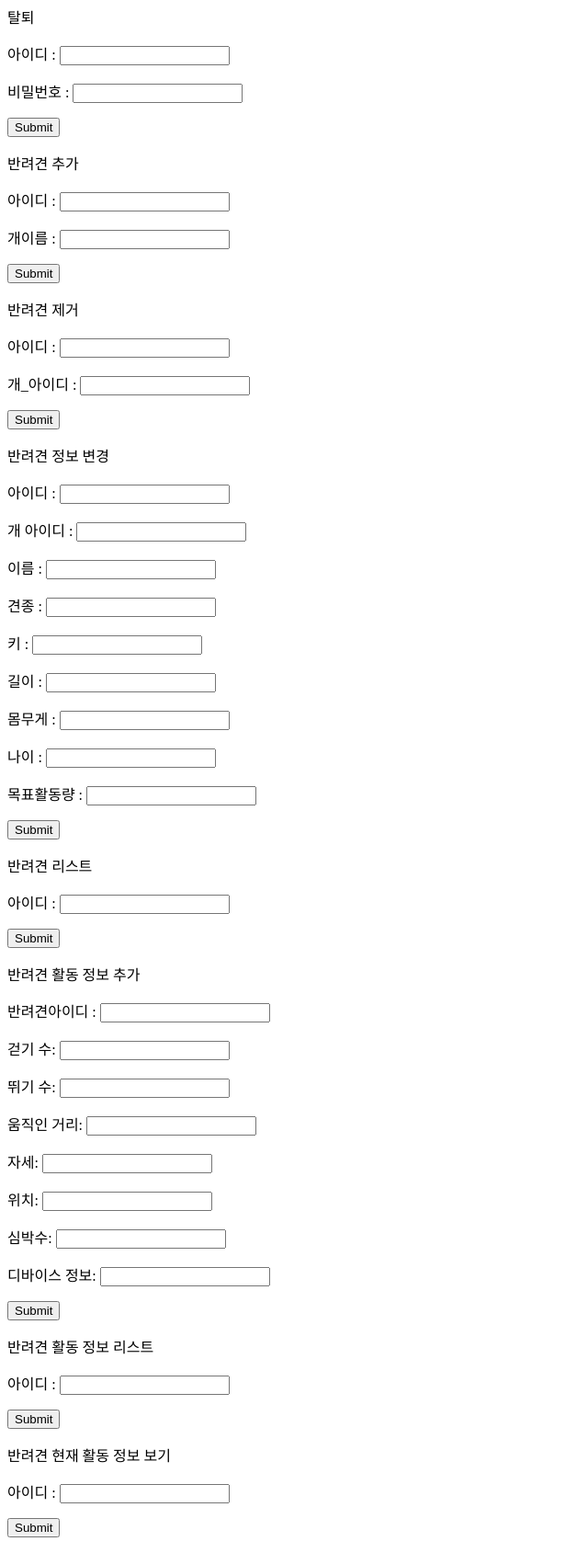
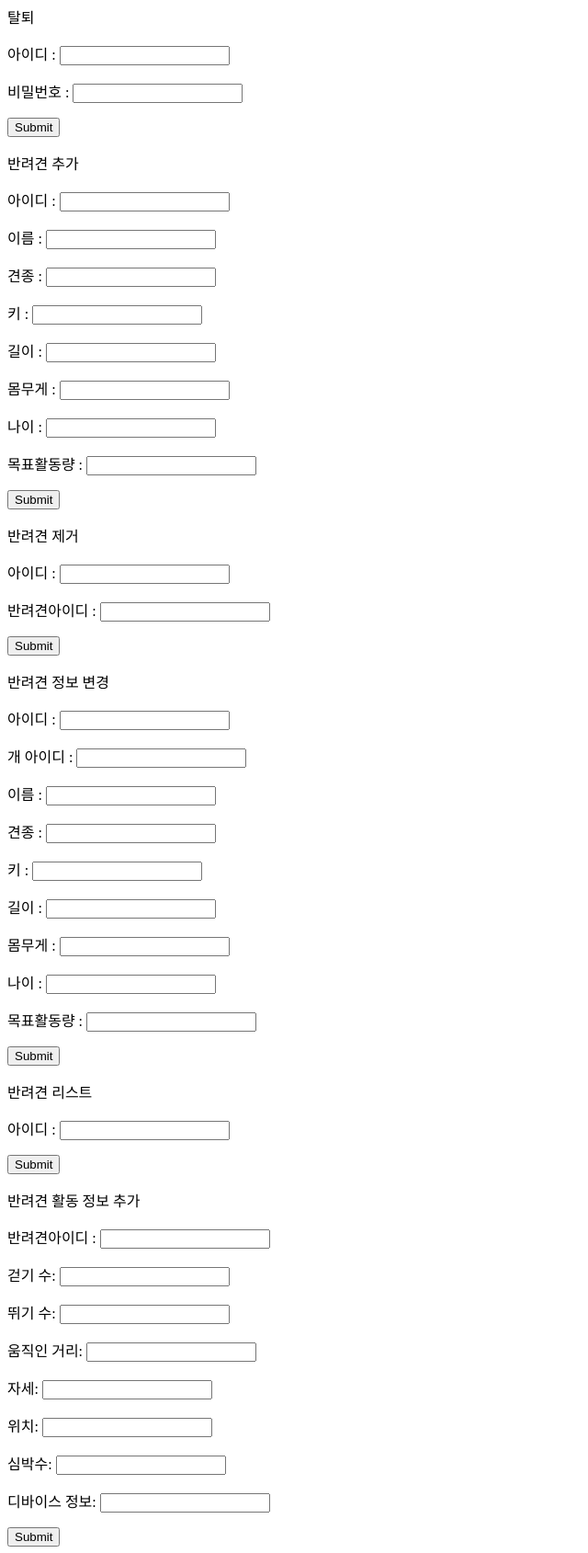
Before and after one commit to shinsj31/MyDogActivity, a PHP site: page / in a window 1280 px wide. Shown: the part 524-2213 px from the top of the page at 92% size, without its empty margins (0-640 px from the left). Run offline with PHP 8.4, Linux system fonts and the light colour scheme.

Commit message:
add weight change

```diff
--- a/activitydata.php
+++ b/activitydata.php
@@ -54,7 +54,7 @@ switch($_GET['mode']){
         }
         catch (PDOException $e){
             echo $e->getMessage();
-		}
+		        }
 
         $count = $stmt->rowCount();
 
--- a/index.php
+++ b/index.php
@@ -40,14 +40,20 @@
         <form action="./doginfo.php?mode=add" method="POST">
             <p>반려견 추가</p>
             <p>아이디 : <input type="varchar" name="u_id"></p>
-            <p>개이름 : <input type="varchar" name="d_name"></p>
-
+            <p>이름 : <input type="varchar" name="d_name"></p>
+            <p>견종 : <input type="varchar" name="d_breed"></p>
+            <p>키 : <input type="varchar" name="d_height"></p>
+            <p>길이 : <input type="varchar" name="d_length"></p>
+            <p>몸무게 : <input type="varchar" name="d_weight"></p>
+            <p>나이 : <input type="varchar" name="d_age"></p>
+            <p>목표활동량 : <input type="varchar" name="d_goal_activity"></p>
             <p><input type="submit" /></p>
         </form>
         <form action="./doginfo.php?mode=delete" method="POST">
             <p>반려견 제거</p>
             <p>아이디 : <input type="varchar" name="u_id"></p>
-             <p>개_아이디 : <input type="varchar" name="d_id"></p>
+            <p>반려견아이디 : <input type="varchar" name="d_id"></p>
+
             <p><input type="submit" /></p>
         </form>
         <form action="./doginfo.php?mode=update" method="POST">
```
Also changed, not shown: doginfo.php (+50 -6 lines).
